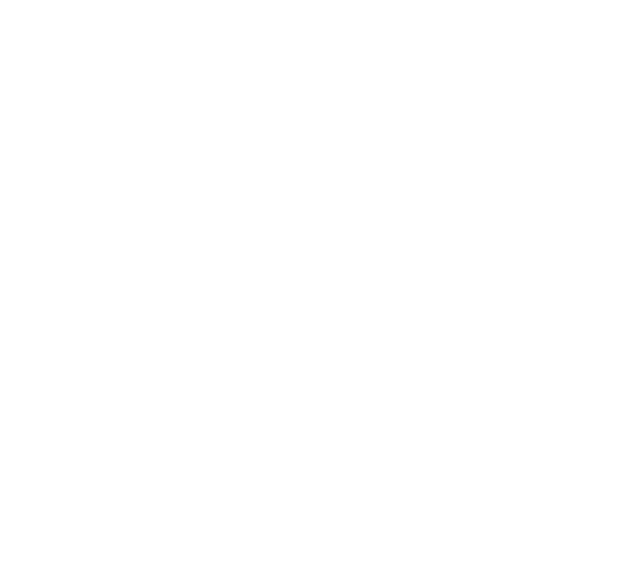
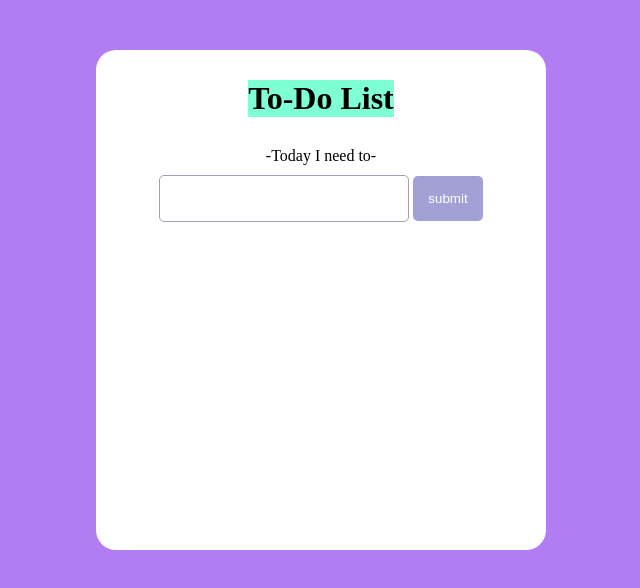
Before and after one commit to dts-kominfo-rea2a/challenge-08-repoyoga, a website: page index.html in a window 1280 px wide. Shown: the whole page, without its empty margins (319-959 px from the left). Drawn offline with Linux system fonts and the light colour scheme.

Commit message:
commit pertama tantangan DOM

```diff
--- a/index.html
+++ b/index.html
@@ -4,38 +4,63 @@
     <meta charset="UTF-8" />
     <meta http-equiv="X-UA-Compatible" content="IE=edge" />
     <meta name="viewport" content="width=device-width, initial-scale=1.0" />
+    <link rel="stylesheet" href="style.css">
     <title>Challenge - DOM</title>
   </head>
   <body>
     <div id="app">
       <!-- TODO: Buatlah sebuah header dengan id todo-title -->
-      <!-- TODO: Buatlah sebuah subtitle dengan id todo-subtitle -->
+      <header id="todo-title">
+        <h1>To-Do List</h1>
+        <!-- TODO: Buatlah sebuah subtitle dengan id todo-subtitle -->
+        <p id="todo-subtitle">-Today I need to-</p>
+      </header>
 
       <!-- Section: input -->
-      <!-- TODO: Buatlah sebuah input bertipe text dengan id todo-input -->
-      <!-- TODO: Buatlah sebuah button dengan id todo-submit -->
+      <section>
+          <!-- TODO: Buatlah sebuah input bertipe text dengan id todo-input -->
+          <input type="text" id="todo-input">
+          <!-- TODO: Buatlah sebuah button dengan id todo-submit -->
+          <button id="todo-submit">submit</button>
+      </section>
 
       <!-- Section output -->
-      <!-- TODO: Buatlah sebuah <ul> dengan id todo-output -->
+      <section >
+        <!-- TODO: Buatlah sebuah <ul> dengan id todo-output -->
+          <ul id="todo-output"></ul>
+      </section>
     </div>
 
     <!-- ! Untuk tantangan ini, script jangan diubah ke external js yah ! -->
     <script>
       // TODO: Deklarasi variable sesuai dengan kebutuhan di sini
-      let button;
-      let input;
-      let output;
+      let button = document.getElementById('todo-submit');
+      let input = document.getElementById('todo-input');
+      let output = document.getElementById('todo-output');
 
       // TODO: Buatlah sebuah fungsi dengan nama fnClickHandler
       // Fungsi yang digunakan untuk menambahkan tulisan
       // Jangan ubah cara deklarasi fungsinya, cukup isi saja
-      function fnClickHandler(toDoItem) {}
+      function fnClickHandler(toDoItem) {
+        let li = document.createElement('li');
+        let text = document.createTextNode(input.value);
+        li.appendChild(text);
+        output.appendChild(li)
+        input.value= ''
+      }
 
       // TODO: register event onclick / addEventListener untuk button
       // akan menjalankan fungsi fnClickHandler
+      button.addEventListener("click", fnClickHandler)
 
       // TODO: register event onkeypress / addEventListener untuk input
       // sehingga saat di input ditekan enter akan menjalankan fungsi fnClickHandler juga
+      input.addEventListener("keypress", (event) => {
+        if (event.key === 'Enter') {
+          fnClickHandler(input.value);
+        }
+      })
+
     </script>
   </body>
 </html>
--- /dev/null
+++ b/style.css
@@ -0,0 +1,58 @@
+* {
+    margin: 0;
+    padding: 0;
+    box-sizing: border-box;
+}
+
+body {
+    background-color: #b27df3;
+}
+
+#app {
+    display: flex;
+    flex-direction: column;
+    align-items: center;
+    background-color: white;
+    margin: 50px auto auto auto;
+    width: 450px;
+    height: 500px;
+    border-radius: 20px;
+}
+
+#todo-title {
+    display: flex;
+    flex-direction: column;
+    align-items: center;
+    justify-content: center;
+    margin-top: 30px;
+}
+
+h1 {
+    background-color: aquamarine;
+}
+
+p {
+    margin-top: 30px;
+}
+
+#todo-input{
+    margin-top: 10px;
+    border: 1px solid #a69eb0;
+    width: 250px;
+    padding:15px;
+    border-radius: 5px;
+}
+
+button {
+    background-color: #4f4caf86;
+    border: #b27df3;
+    color: white;
+    padding: 15px;
+    text-align: center;
+    border-radius: 5px;
+}
+
+#todo-output {
+    margin-top: 30px;
+    margin-right: 300px;
+}
```
